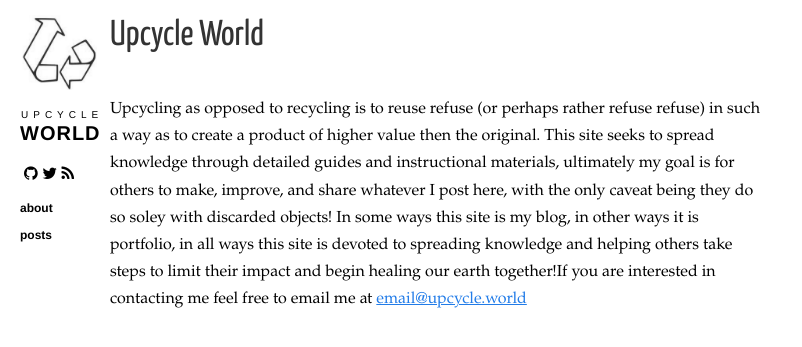
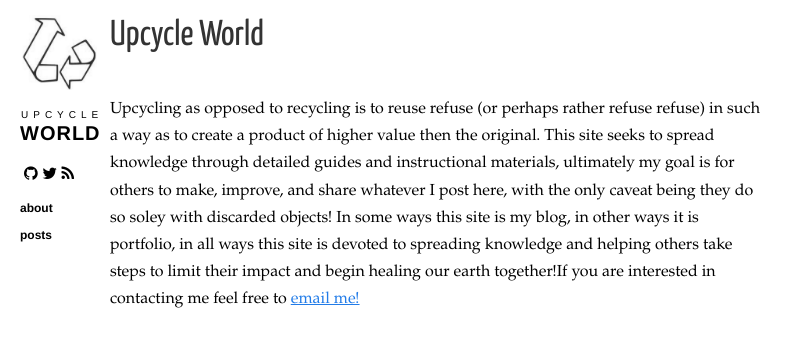
Before and after one commit to upcycleworld/upcycleworld.github.io, a Jekyll site: the page built from about.html, in a window 1280 px wide. Shown: the top 347 px of the page, without its empty margins (0-802 px from the left). Built offline with Jekyll 4.4.1, drawn with Linux system fonts in a browser that asks for light colours; nearby versions of some CDN libraries.

Commit message:
Update about.html

```diff
--- a/about.html
+++ b/about.html
@@ -8,5 +8,5 @@ title: "About"
   <h1>{{ site.name }}</h1>
   <br>
   <br>
-  <p>Upcycling as opposed to recycling is to reuse refuse (or perhaps rather refuse refuse) in such a way as to create a product of higher value then the original. This site seeks to spread knowledge through detailed guides and instructional materials, ultimately my goal is for others to make, improve, and share whatever I post here, with the only caveat being they do so soley with discarded objects! In some ways this site is my blog, in other ways it is portfolio, in all ways this site is devoted to spreading knowledge and helping others take steps to limit their impact and begin healing our earth together!If you are interested in contacting me feel free to email me at <a href="mailto:email@upcycle.world">email@upcycle.world</a></p>
+  <p>Upcycling as opposed to recycling is to reuse refuse (or perhaps rather refuse refuse) in such a way as to create a product of higher value then the original. This site seeks to spread knowledge through detailed guides and instructional materials, ultimately my goal is for others to make, improve, and share whatever I post here, with the only caveat being they do so soley with discarded objects! In some ways this site is my blog, in other ways it is portfolio, in all ways this site is devoted to spreading knowledge and helping others take steps to limit their impact and begin healing our earth together!If you are interested in contacting me feel free to <a href="mailto:email@upcycle.world">email me!</a></p>
 </section>
```
